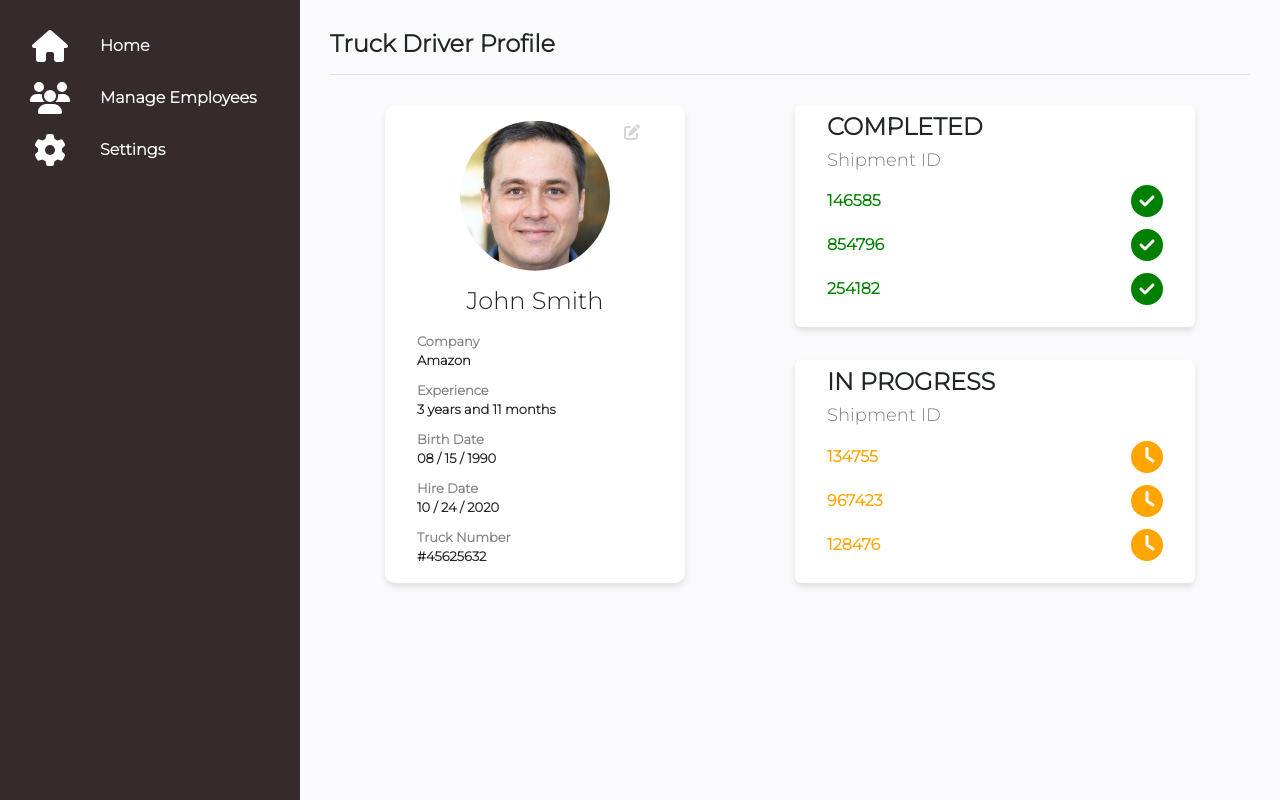
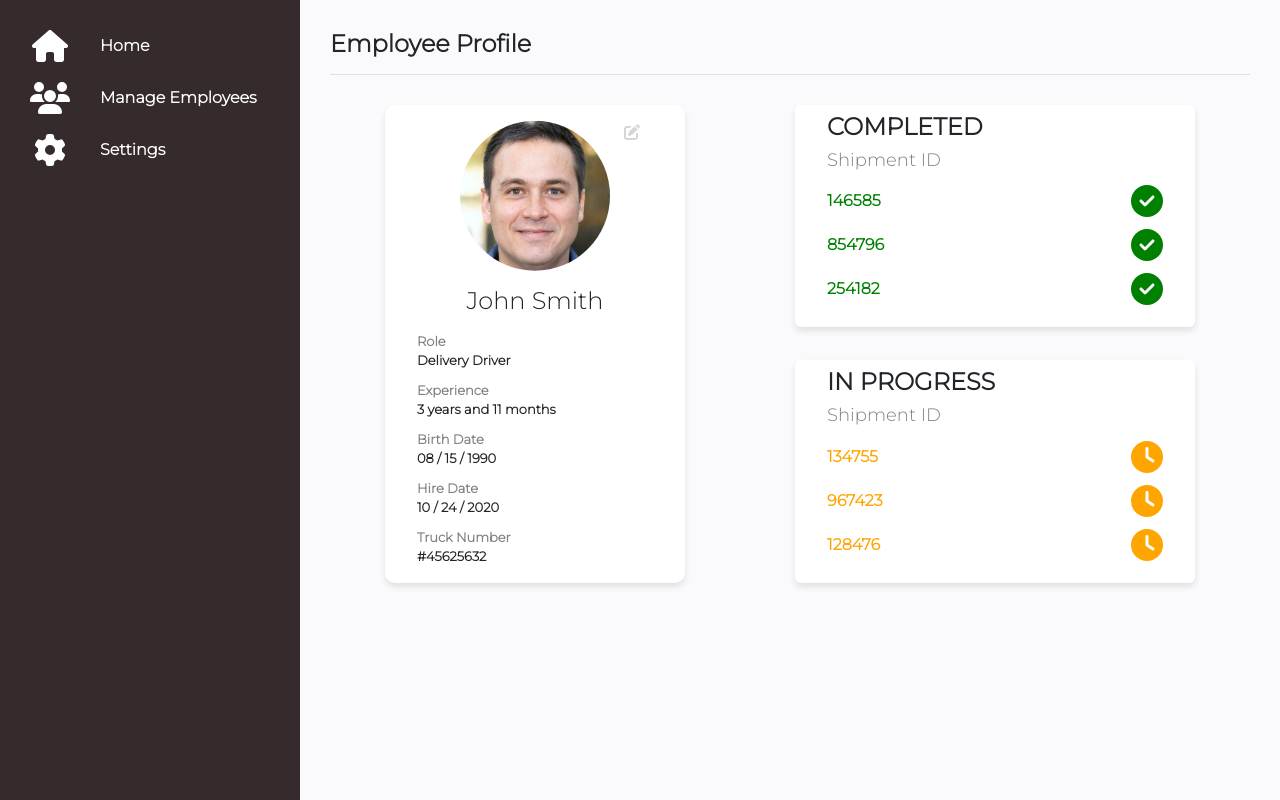
Before and after one commit to ferpalacios9/profile-employee, a Vue app: page / in a window 1280 px wide. Shown: the top 800 px of the page. Built offline with nearby package versions, Linux system fonts and the light colour scheme.

Commit message:
Change field names

```diff
--- a/src/components/MenuItems.js
+++ b/src/components/MenuItems.js
@@ -2,7 +2,7 @@ export default {
     profile: {
         image: "profile.jpg",
         name: "John Smith",
-        company: "Amazon",
+        role: "Delivery Driver",
         yexperience: "3",
         mexperience: "11",
         birthdate: "08 / 15 / 1990",
--- a/src/components/MenuOptions.vue
+++ b/src/components/MenuOptions.vue
@@ -21,7 +21,7 @@ import MenuItem from "./MenuItem.vue";
     background-color: #352A2C;
     width: 300px;
     color: white;
-    height: 200vh;
+    height: 250vh;
     padding-top: 20px;
 }
 
--- a/src/components/ProfileCard.vue
+++ b/src/components/ProfileCard.vue
@@ -10,8 +10,8 @@
         <div class="info">
             <ul>
                 <li>
-                    <span>Company</span>
-                    <p>{{ profile.company }}</p>
+                    <span>Role</span>
+                    <p>{{ profile.role }}</p>
                 </li>
                 <li>
                     <span>Experience</span>
--- a/src/components/ProfilePanel.vue
+++ b/src/components/ProfilePanel.vue
@@ -1,7 +1,7 @@
 <template>
     <div class="profile-container">
         <div class="header">
-            <h1>Truck Driver Profile</h1>
+            <h1>Employee Profile</h1>
         </div>
         <div class="panel">
             <div class="profile-driver">
```
